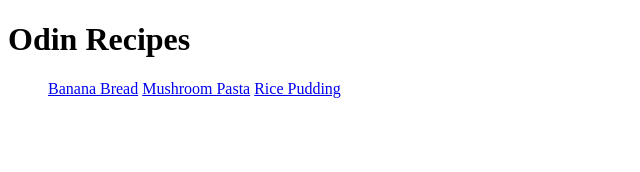
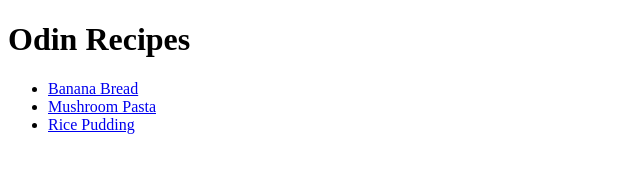
Before and after one commit to mattdimicelli/HTML_only_Recipes, a plain HTML site: page index.html in a window 1280 px wide. Shown: the whole page, without its empty margins (0-640 px from the left). Drawn offline with Linux system fonts and the light colour scheme.

Commit message:
correct lis in index.html

```diff
--- a/index.html
+++ b/index.html
@@ -9,9 +9,9 @@
 <body>
     <h1>Odin Recipes</h1>
     <ul>
-        <a href="recipes/banana-bread/banana-bread.html">Banana Bread</a>
-        <a href="recipes/mushroom-pasta/mushroom-pasta.html">Mushroom Pasta</a>
-        <a href="recipes/rice-pudding/rice-pudding.html">Rice Pudding</a>
+        <li><a href="recipes/banana-bread/banana-bread.html">Banana Bread</a></li>
+        <li><a href="recipes/mushroom-pasta/mushroom-pasta.html">Mushroom Pasta</a></li>
+        <li><a href="recipes/rice-pudding/rice-pudding.html">Rice Pudding</a></li>
     </ul>
 
 
```
